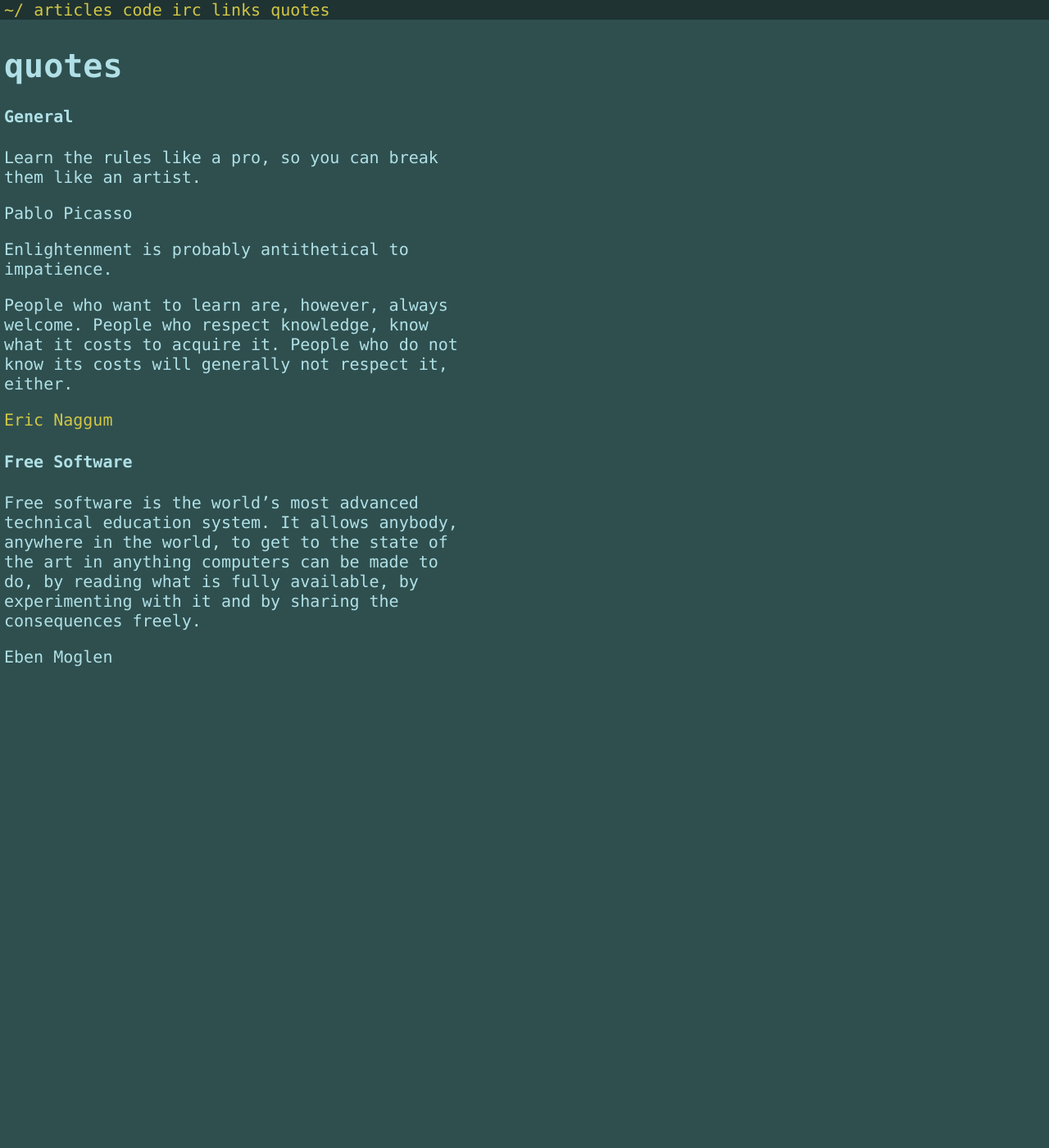
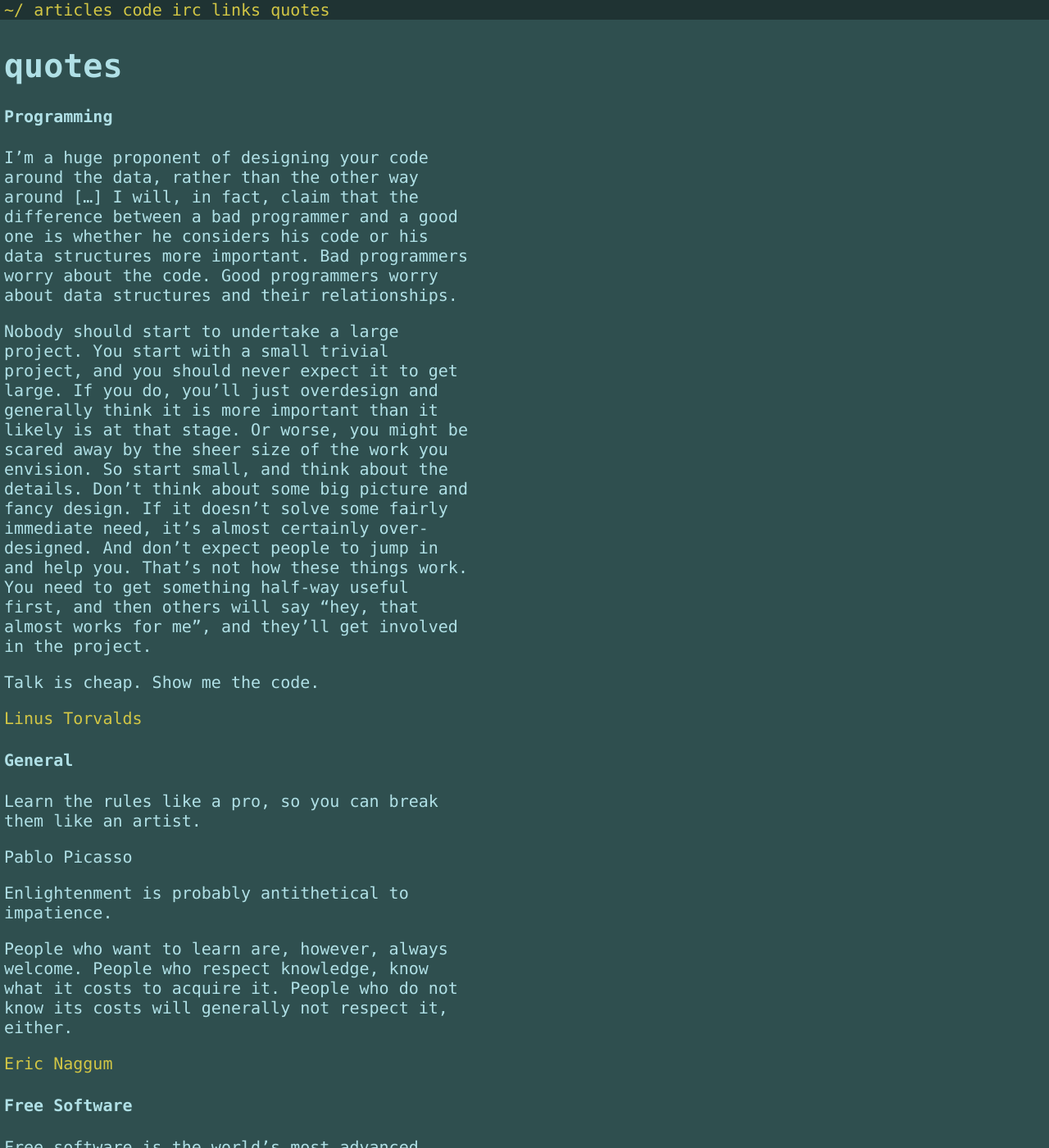
Before and after one commit to codesurfers/codesurfers.github.io, a Jekyll site: the page built from quotes/index.md, in a window 1280 px wide and 1400 px high. Shown: the whole window at 82% size. Built offline with Jekyll 4.4.1, drawn with Linux system fonts in a browser that asks for light colours; Markdown is read by kramdown in place of the engine named in the settings.

Commit message:
Add Linus quotes

```diff
--- a/quotes/index.md
+++ b/quotes/index.md
@@ -2,6 +2,31 @@
 layout: article
 title: quotes
 ---
+
+#### Programming
+
+I'm a huge proponent of designing your code around the data, rather
+than the other way around [...]  I will, in fact, claim that the
+difference between a bad programmer and a good one is whether he
+considers his code or his data structures more important. Bad
+programmers worry about the code. Good programmers worry about data
+structures and their relationships.
+
+Nobody should start to undertake a large project. You start with a
+small trivial project, and you should never expect it to get large. If
+you do, you'll just overdesign and generally think it is more
+important than it likely is at that stage. Or worse, you might be
+scared away by the sheer size of the work you envision. So start
+small, and think about the details. Don't think about some big picture
+and fancy design. If it doesn't solve some fairly immediate need, it's
+almost certainly over-designed. And don't expect people to jump in and
+help you. That's not how these things work. You need to get something
+half-way useful first, and then others will say "hey, that almost
+works for me", and they'll get involved in the project.
+
+Talk is cheap. Show me the code.
+
+[Linus Torvalds](http://en.wikiquote.org/wiki/Linus_Torvalds)
 
 #### General
 
```
